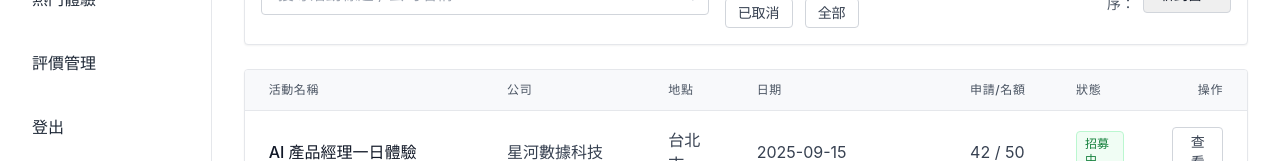
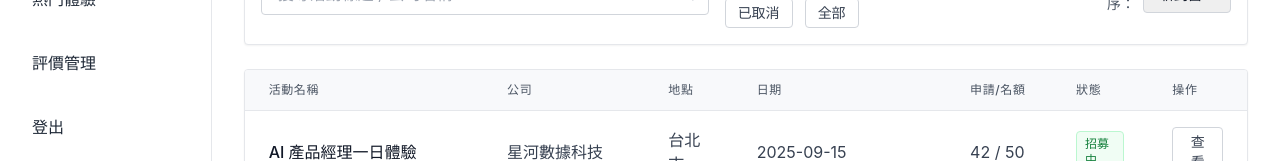
Before and after one commit to adam5096/try-b, a Nuxt app: page /admin/programs in a window 1280 px wide. Shown: the part 237-398 px from the top of the page. Built offline with nearby package versions, Linux system fonts and the light colour scheme.

Commit message:
style(admin/pp3): 修改 th 對齊位置

```diff
--- a/pages/admin/programs/index.vue
+++ b/pages/admin/programs/index.vue
@@ -205,7 +205,7 @@ const total = computed(() => visiblePrograms.value.length);
               <th class="px-6 py-3 text-left text-xs font-medium uppercase tracking-wider text-gray-600">日期</th>
               <th class="px-6 py-3 text-left text-xs font-medium uppercase tracking-wider text-gray-600">申請/名額</th>
               <th class="px-6 py-3 text-left text-xs font-medium uppercase tracking-wider text-gray-600">狀態</th>
-              <th class="px-6 py-3 text-right text-xs font-medium uppercase tracking-wider text-gray-600">操作</th>
+              <th class="px-6 py-3 text-left text-xs font-medium uppercase tracking-wider text-gray-600">操作</th>
             </tr>
           </thead>
           <tbody class="divide-y divide-gray-100 bg-white">
@@ -220,7 +220,7 @@ const total = computed(() => visiblePrograms.value.length);
               <td class="px-6 py-4">
                 <span class="inline-block rounded px-2 py-1 text-xs" :class="statusClassMap[p.status]">{{ statusLabelMap[p.status] }}</span>
               </td>
-              <td class="px-6 py-4 text-right">
+              <td class="px-6 py-4 text-left">
                 <button class="rounded border border-gray-300 px-3 py-1 text-sm text-gray-700 hover:bg-brand-gray">查看</button>
               </td>
             </tr>
```
